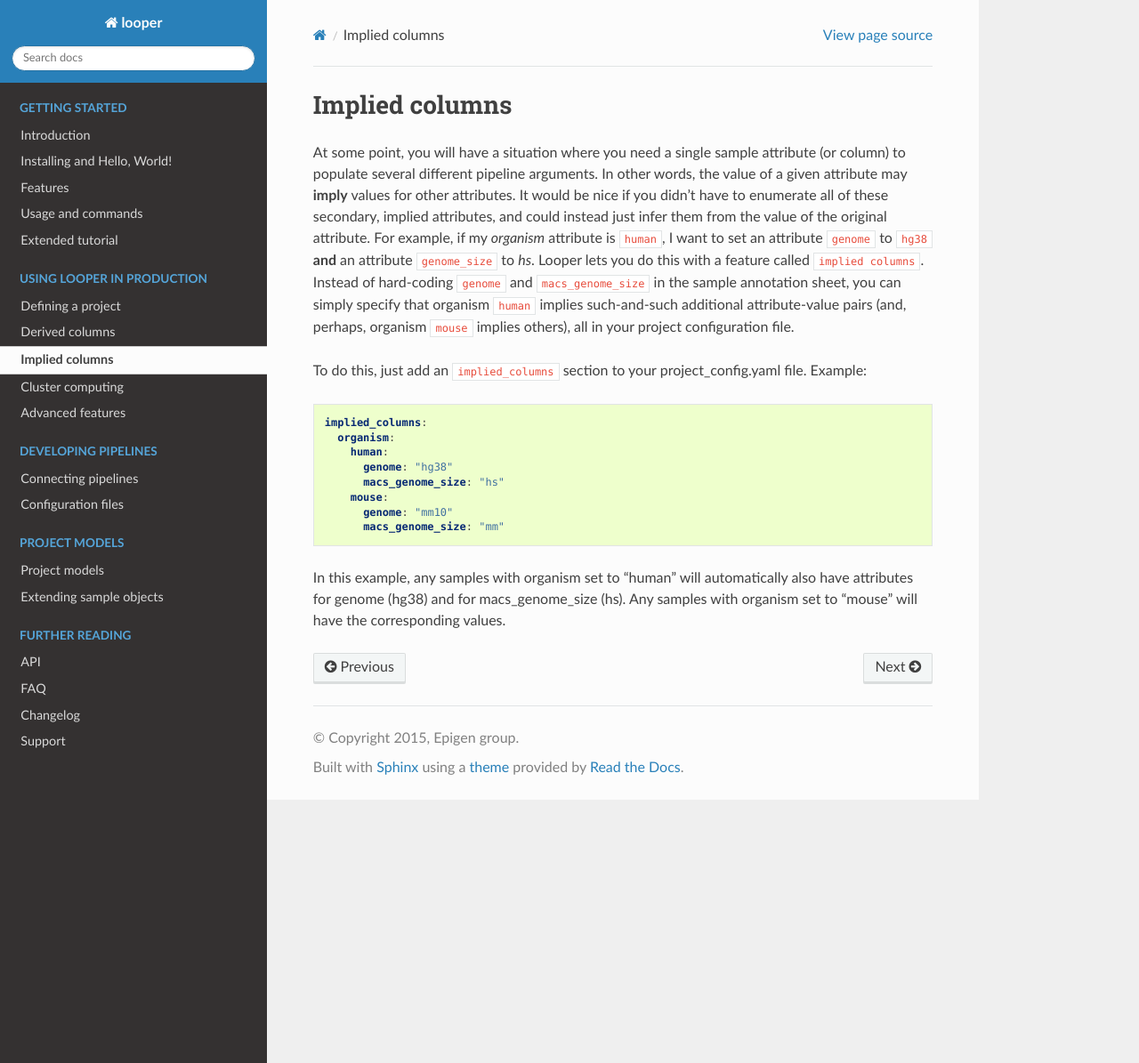
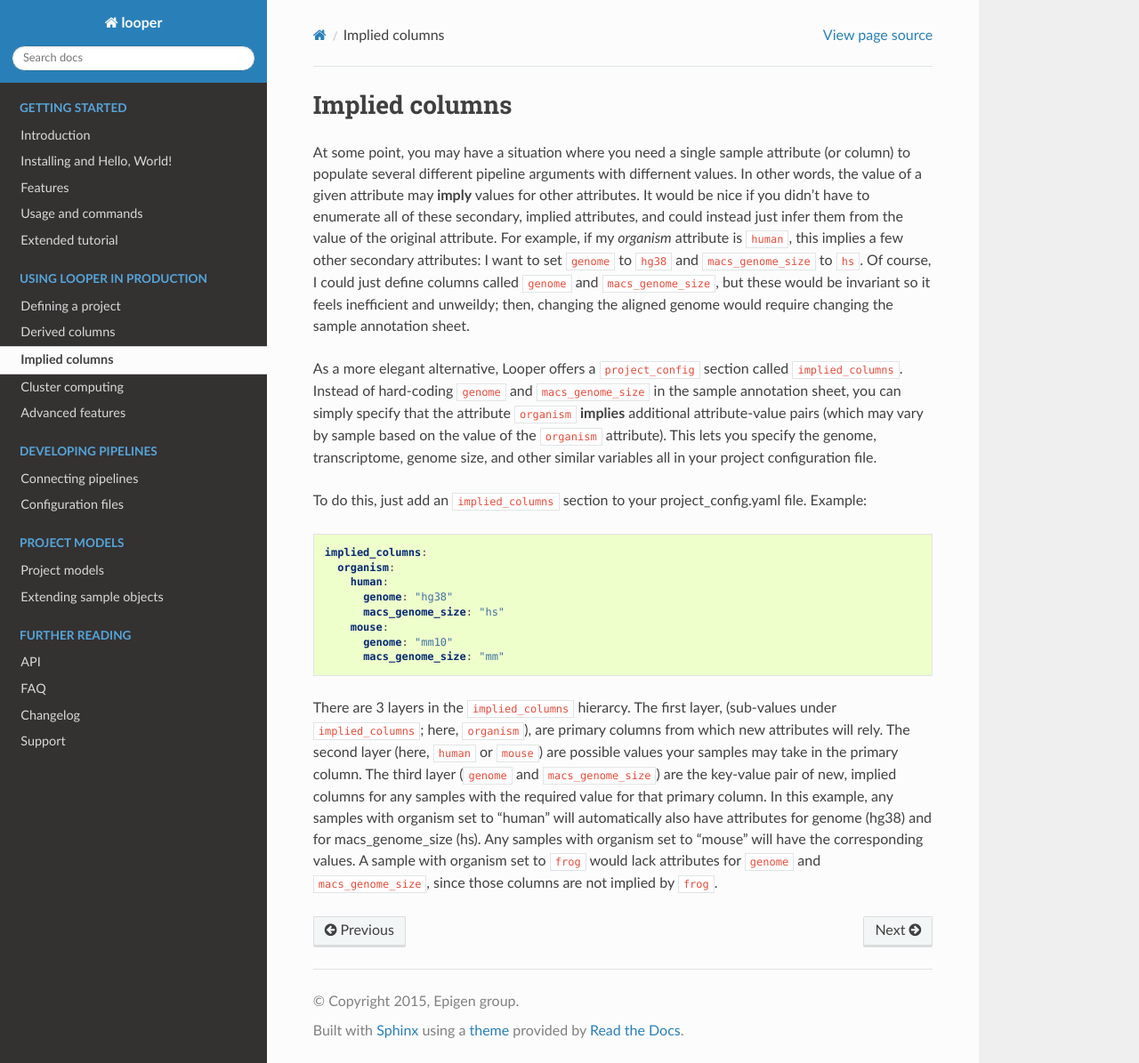
Before and after one commit to pepkit/peppy, a Sphinx documentation site: the page built from doc/source/implied-columns.rst, in a window 1280 px wide and 1195 px high. Shown: the whole window at 89% size. Built offline with Sphinx 7.4.7 and the Read the Docs theme 2.0.0, drawn with Linux system fonts in a browser that asks for light colours.

Commit message:
Update implied-columns.rst

```diff
--- a/doc/source/implied-columns.rst
+++ b/doc/source/implied-columns.rst
@@ -3,10 +3,11 @@
 Implied columns
 =============================================
 
-At some point, you will have a situation where you need a single sample attribute (or column) to populate several different pipeline arguments. In other words, the value of a given attribute may **imply** values for other attributes. It would be nice if you didn't have to enumerate all of these secondary, implied attributes, and could instead just infer them from the value of the original attribute. For example, if my `organism` attribute is ``human``, I want to set an attribute ``genome`` to ``hg38`` **and** an attribute ``genome_size`` to `hs`. Looper lets you do this with a feature called ``implied columns``. Instead of hard-coding ``genome`` and ``macs_genome_size`` in the sample annotation sheet, you can simply specify that organism ``human`` implies such-and-such additional attribute-value pairs (and, perhaps, organism ``mouse`` implies others), all in your project configuration file.
+At some point, you may have a situation where you need a single sample attribute (or column) to populate several different pipeline arguments with differnent values. In other words, the value of a given attribute may **imply** values for other attributes. It would be nice if you didn't have to enumerate all of these secondary, implied attributes, and could instead just infer them from the value of the original attribute. For example, if my `organism` attribute is ``human``, this implies a few other secondary attributes: I want to set ``genome`` to ``hg38`` and ``macs_genome_size`` to ``hs``. Of course, I could just define columns called ``genome`` and ``macs_genome_size``, but these would be invariant so it feels inefficient and unweildy; then, changing the aligned genome would require changing the sample annotation sheet.
 
-To do this, just add an ``implied_columns`` section to your project_config.yaml file.
-Example:
+As a more elegant alternative, Looper offers a ``project_config`` section called ``implied_columns``. Instead of hard-coding ``genome`` and ``macs_genome_size`` in the sample annotation sheet, you can simply specify that the attribute ``organism`` **implies** additional attribute-value pairs (which may vary by sample based on the value of the ``organism`` attribute). This lets you specify the genome, transcriptome, genome size, and other similar variables all in your project configuration file.
+
+To do this, just add an ``implied_columns`` section to your project_config.yaml file. Example:
 
 .. code-block:: yaml
 
@@ -19,4 +20,4 @@ Example:
         genome: "mm10"
         macs_genome_size: "mm"
 
-In this example, any samples with organism set to "human" will automatically also have attributes for genome (hg38) and for macs_genome_size (hs). Any samples with organism set to "mouse" will have the corresponding values.
+There are 3 layers in the ``implied_columns`` hierarcy. The first layer, (sub-values under ``implied_columns``; here, ``organism``), are primary columns from which new attributes will rely. The second layer (here, ``human`` or ``mouse``) are possible values your samples may take in the primary column. The third layer (``genome`` and ``macs_genome_size``) are the key-value pair of new, implied columns for any samples with the required value for that primary column. In this example, any samples with organism set to "human" will automatically also have attributes for genome (hg38) and for macs_genome_size (hs). Any samples with organism set to "mouse" will have the corresponding values. A sample with organism set to ``frog`` would lack attributes for ``genome`` and ``macs_genome_size``, since those columns are not implied by ``frog``.
```
